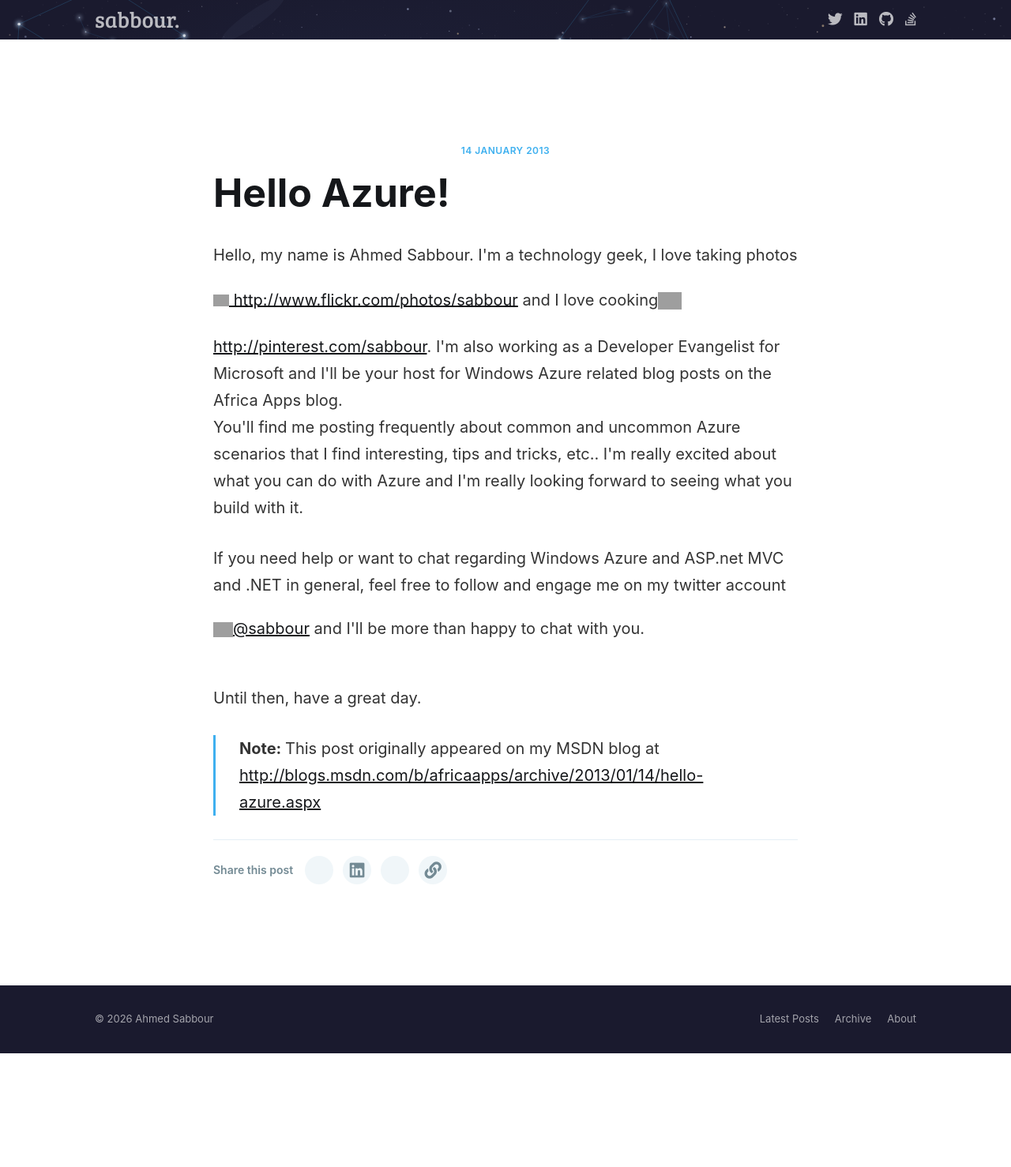
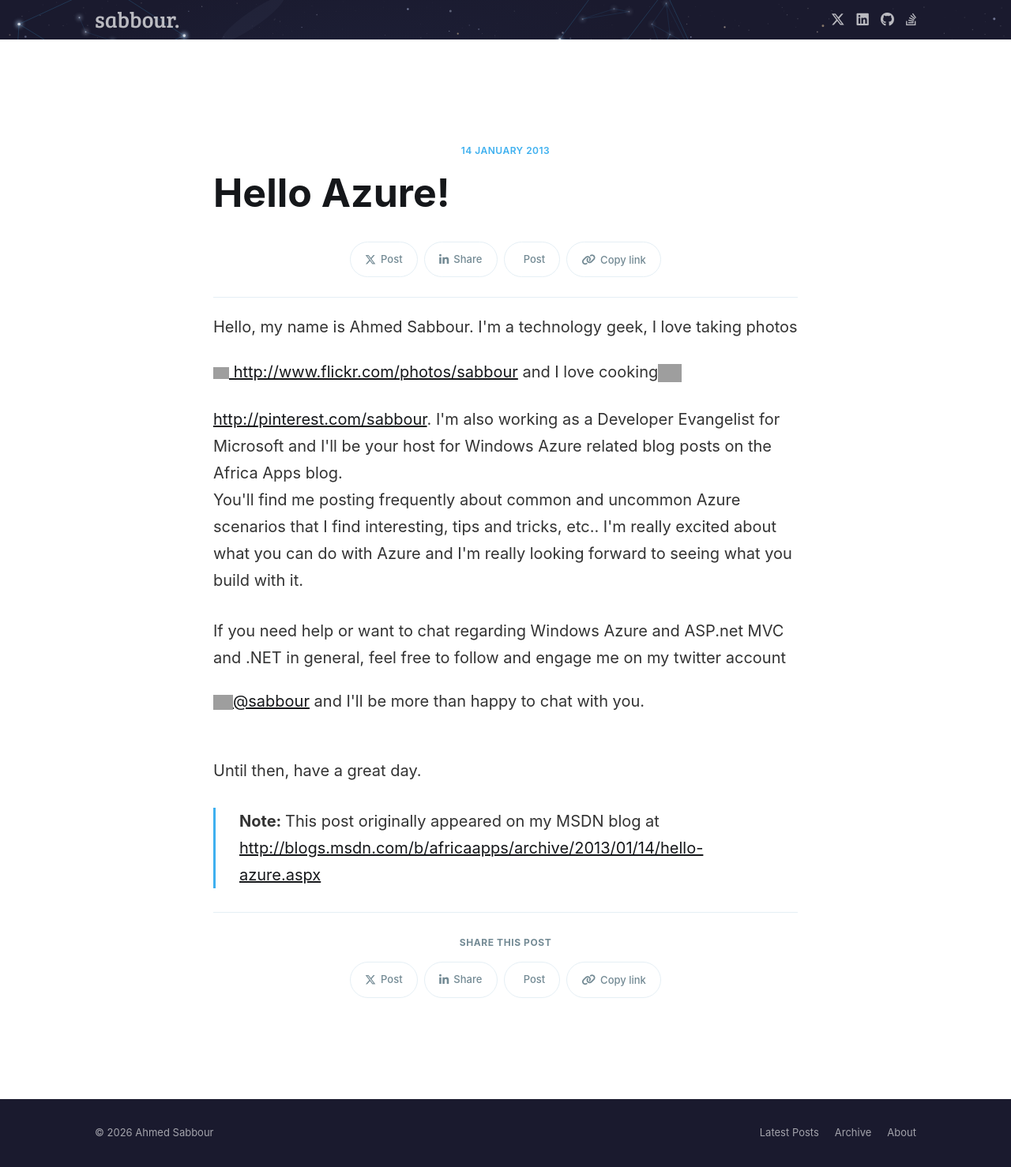
Before and after one commit to sabbour/sabbour.github.io, a Jekyll site: the page built from _posts/2013-01-14-hello-azure.md, in a window 1280 px wide. Shown: the whole page at 79% size. Built offline with Jekyll 4.4.1, drawn with Linux system fonts in a browser that asks for light colours; nearby versions of some CDN libraries; before the commit the page ends 1334 px from its top, so only the background shows below that; grey boxes are pictures that could not be loaded.

Commit message:
Refactor social sharing links and styles for improved user experience

```diff
--- a/_includes/header.html
+++ b/_includes/header.html
@@ -10,7 +10,7 @@
         </div>
         <nav class="site-nav">
             <div class="social-links">
-                <a href="https://twitter.com/sabbour" title="Twitter"><i class="fab fa-twitter fa-lg"></i></a>
+                <a href="https://twitter.com/sabbour" title="X (Twitter)"><i class="fab fa-x-twitter fa-lg"></i></a>
                 <a href="https://linkedin.com/in/ahmedsabbour" title="LinkedIn"><i class="fab fa-linkedin fa-lg"></i></a>
                 <a href="https://github.com/sabbour" title="GitHub"><i class="fab fa-github fa-lg"></i></a>
                 <a href="https://stackoverflow.com/users/47582/sabbour" title="StackOverflow"><i class="fab fa-stack-overflow fa-lg"></i></a>
--- a/_includes/seo.html
+++ b/_includes/seo.html
@@ -3,7 +3,7 @@
 <meta name="author" content="{{ site.author }}">
 <meta property="og:title" content="{{ page.title | default: site.title }}">
 <meta property="og:description" content="{{ page.description | default: site.description }}">
-<meta property="og:image" content="{{ page.image | default: site.image }}">
+<meta property="og:image" content="{{ page.image | default: site.image | absolute_url }}">
 <meta property="og:url" content="{{ page.url | absolute_url }}">
 <meta property="og:type" content="{% if page.layout == 'post' %}article{% else %}website{% endif %}">
 <meta property="og:site_name" content="{{ site.title }}">
@@ -11,5 +11,5 @@
 <meta name="twitter:site" content="@sabbour">
 <meta name="twitter:title" content="{{ page.title | default: site.title }}">
 <meta name="twitter:description" content="{{ page.description | default: site.description }}">
-<meta name="twitter:image" content="{{ page.image | default: site.image }}">
+<meta name="twitter:image" content="{{ page.image | default: site.image | absolute_url }}">
 <link rel="canonical" href="{{ page.url | absolute_url }}">
--- /dev/null
+++ b/_includes/share.html
@@ -0,0 +1,17 @@
+<div class="share-bar">
+    <span class="share-label">Share this post</span>
+    <div class="share-links">
+        <a href="https://twitter.com/intent/tweet?url={{ site.url }}{{ page.url | uri_escape }}&text={{ page.title | uri_escape }}" target="_blank" rel="noopener" title="Share on X" class="share-x">
+            <i class="fab fa-x-twitter"></i><span>Post</span>
+        </a>
+        <a href="https://www.linkedin.com/sharing/share-offsite/?url={{ site.url }}{{ page.url | uri_escape }}" target="_blank" rel="noopener" title="Share on LinkedIn" class="share-linkedin">
+            <i class="fab fa-linkedin-in"></i><span>Share</span>
+        </a>
+        <a href="https://bsky.app/intent/compose?text={{ page.title | uri_escape }}%20{{ site.url }}{{ page.url | uri_escape }}" target="_blank" rel="noopener" title="Share on Bluesky" class="share-bluesky">
+            <i class="fab fa-bluesky"></i><span>Post</span>
+        </a>
+        <button class="share-copy" onclick="navigator.clipboard.writeText('{{ site.url }}{{ page.url }}');this.classList.add('copied');setTimeout(()=>this.classList.remove('copied'),2000)" title="Copy link">
+            <i class="fas fa-link"></i><span>Copy link</span>
+        </button>
+    </div>
+</div>
--- a/_layouts/default.html
+++ b/_layouts/default.html
@@ -7,7 +7,7 @@
     {% include seo.html %}
     {% seo %}
     <link href="https://fonts.googleapis.com/css?family=Bree+Serif" rel="stylesheet">
-    <link rel="stylesheet" href="https://use.fontawesome.com/releases/v5.3.1/css/all.css" integrity="sha384-mzrmE5qonljUremFsqc01SB46JvROS7bZs3IO2EmfFsd15uHvIt+Y8vEf7N7fWAU" crossorigin="anonymous">
+    <link rel="stylesheet" href="https://cdnjs.cloudflare.com/ajax/libs/font-awesome/6.5.1/css/all.min.css" integrity="sha512-DTOQO9RWCH3ppGqcWaEA1BIZOC6xxalwEsw9c2QQeAIftl+Vegovlnee1c9QX4TctnWMn13TZye+giMm8e2LwA==" crossorigin="anonymous" referrerpolicy="no-referrer">
     <link rel="stylesheet" href="{{ '/assets/css/main.css' | relative_url }}">
     <!-- Google tag (gtag.js) -->
     <script async src="https://www.googletagmanager.com/gtag/js?id=G-7621YMWQW3"></script>
--- a/_layouts/post.html
+++ b/_layouts/post.html
@@ -13,7 +13,7 @@ layout: default
             </div>
             <div class="site-nav-right">
                 <div class="social-links">
-                    <a href="https://twitter.com/sabbour" title="Twitter" target="_blank" rel="noopener"><i class="fab fa-twitter fa-lg"></i></a>
+                    <a href="https://twitter.com/sabbour" title="X (Twitter)" target="_blank" rel="noopener"><i class="fab fa-x-twitter fa-lg"></i></a>
                     <a href="https://linkedin.com/in/ahmedsabbour" title="LinkedIn" target="_blank" rel="noopener"><i class="fab fa-linkedin fa-lg"></i></a>
                     <a href="https://github.com/sabbour" title="GitHub" target="_blank" rel="noopener"><i class="fab fa-github fa-lg"></i></a>
                     <a href="https://stackoverflow.com/users/47582/sabbour" title="StackOverflow" target="_blank" rel="noopener"><i class="fab fa-stack-overflow fa-lg"></i></a>
@@ -41,27 +41,16 @@ layout: default
                 <img src="{{ page.image }}" alt="{{ page.title }}">
             </figure>
             {% endif %}
+            <div class="post-full-share post-full-share--top">
+                {% include share.html %}
+            </div>
             <section class="post-full-content">
                 <div class="post-content">
                     {{ content }}
                 </div>
             </section>
-            <footer class="post-full-share">
-                <span class="share-label">Share this post</span>
-                <div class="share-links">
-                    <a href="https://twitter.com/intent/tweet?url={{ site.url }}{{ page.url | uri_escape }}&text={{ page.title | uri_escape }}" target="_blank" rel="noopener" title="Share on X (Twitter)">
-                        <i class="fab fa-x-twitter fa-lg"></i>
-                    </a>
-                    <a href="https://www.linkedin.com/sharing/share-offsite/?url={{ site.url }}{{ page.url | uri_escape }}" target="_blank" rel="noopener" title="Share on LinkedIn">
-                        <i class="fab fa-linkedin fa-lg"></i>
-                    </a>
-                    <a href="https://bsky.app/intent/compose?text={{ page.title | uri_escape }}%20{{ site.url }}{{ page.url | uri_escape }}" target="_blank" rel="noopener" title="Share on Bluesky">
-                        <i class="fab fa-bluesky fa-lg"></i>
-                    </a>
-                    <button class="share-copy-link" onclick="navigator.clipboard.writeText('{{ site.url }}{{ page.url }}');this.querySelector('i').className='fas fa-check fa-lg';setTimeout(()=>this.querySelector('i').className='fas fa-link fa-lg',2000)" title="Copy link">
-                        <i class="fas fa-link fa-lg"></i>
-                    </button>
-                </div>
+            <footer class="post-full-share post-full-share--bottom">
+                {% include share.html %}
             </footer>
         </article>
     </div>
--- a/_sass/_layout.scss
+++ b/_sass/_layout.scss
@@ -302,48 +302,88 @@
 .post-full-share {
   max-width: $post-width;
   margin: 3rem auto 0;
-  padding-top: 2rem;
+  padding-top: 2.5rem;
   border-top: 1px solid $border;
-  display: flex;
-  align-items: center;
-  gap: 1.5rem;
+  text-align: center;
+
+  &--top {
+    border-top: none;
+    border-bottom: 1px solid $border;
+    padding-top: 0;
+    padding-bottom: 2.5rem;
+    margin-top: 0;
+    margin-bottom: 2rem;
+
+    .share-label { display: none; }
+  }
 }
 
 .share-label {
-  font-size: 1.4rem;
-  font-weight: 600;
+  display: block;
+  font-size: 1.2rem;
+  font-weight: 700;
+  letter-spacing: 0.05em;
+  text-transform: uppercase;
   color: $text-secondary;
-  white-space: nowrap;
+  margin-bottom: 1.2rem;
 }
 
 .share-links {
   display: flex;
-  gap: 1.2rem;
-  align-items: center;
+  justify-content: center;
+  flex-wrap: wrap;
+  gap: 0.8rem;
 
   a, button {
     display: inline-flex;
     align-items: center;
-    justify-content: center;
-    width: 3.6rem;
-    height: 3.6rem;
-    border-radius: 50%;
-    background: #f0f6f9;
+    gap: 0.6rem;
+    padding: 0.7em 1.4em;
+    border-radius: 100px;
+    font-size: 1.3rem;
+    font-weight: 500;
+    font-family: $font-sans;
+    text-decoration: none;
+    border: 1px solid $border;
+    background: $white;
     color: $text-secondary;
-    text-decoration: none;
-    border: none;
     cursor: pointer;
-    transition: background 0.2s, color 0.2s;
+    transition: all 0.2s ease;
+
+    i { font-size: 1.4rem; }
 
     &:hover {
-      background: $accent;
-      color: #fff;
+      border-color: transparent;
+      color: $white;
     }
   }
 
-  button {
-    font-size: inherit;
-    padding: 0;
+  .share-x:hover {
+    background: #000;
+  }
+
+  .share-linkedin:hover {
+    background: #0a66c2;
+  }
+
+  .share-bluesky:hover {
+    background: #0085ff;
+  }
+
+  .share-copy {
+    &:hover {
+      background: $text-dark;
+    }
+
+    &.copied {
+      background: #2ecc71;
+      border-color: transparent;
+      color: $white;
+
+      i::before { content: "\f00c"; } // fa-check
+      span { font-size: 0; }
+      &::after { content: "Copied!"; font-size: 1.3rem; }
+    }
   }
 }
 
```
Also changed, not shown: _posts/2026-03-23-restarting-my-blog-from-ghost-to-github-pages.md (+0 -2 lines).
